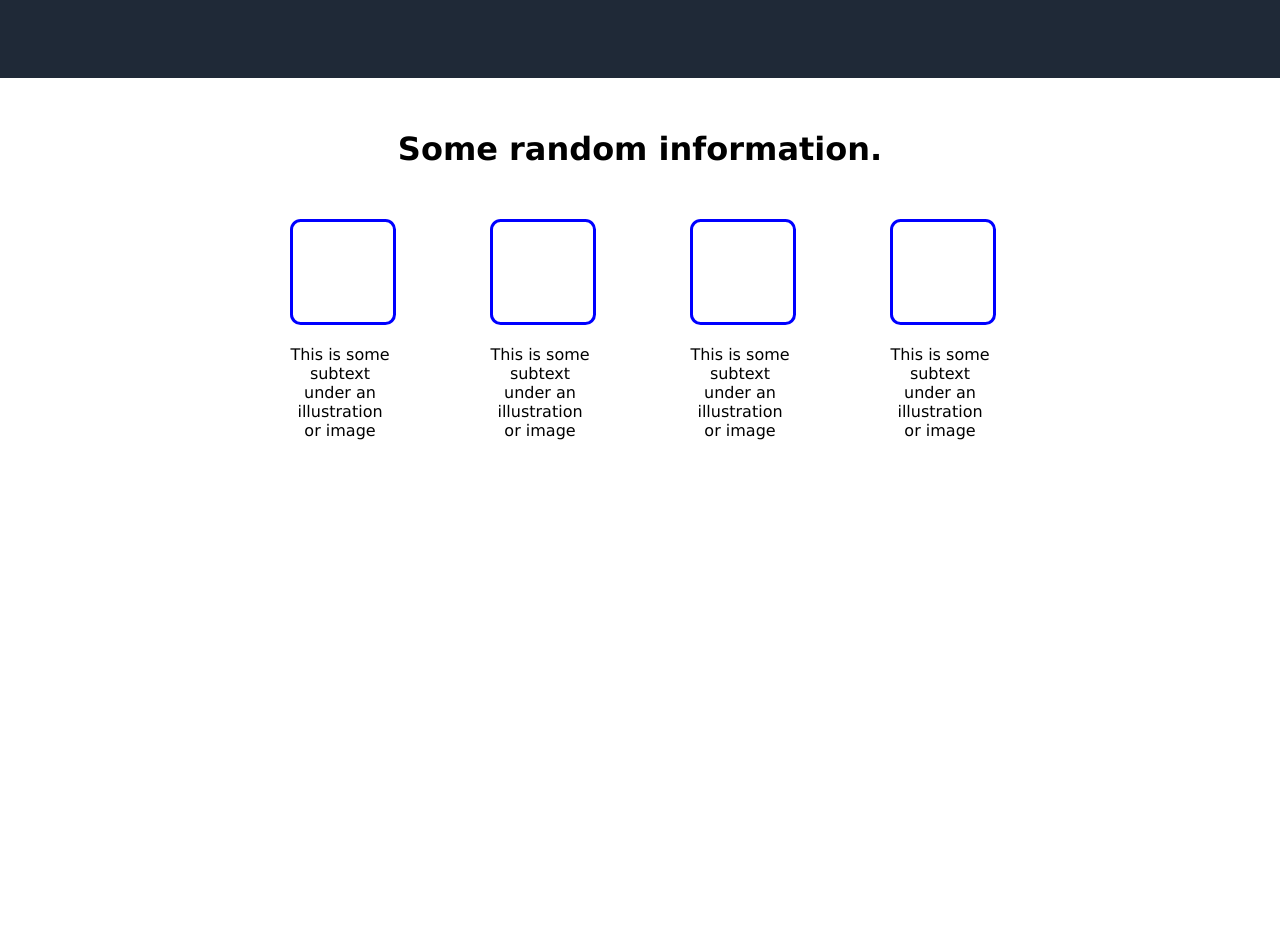
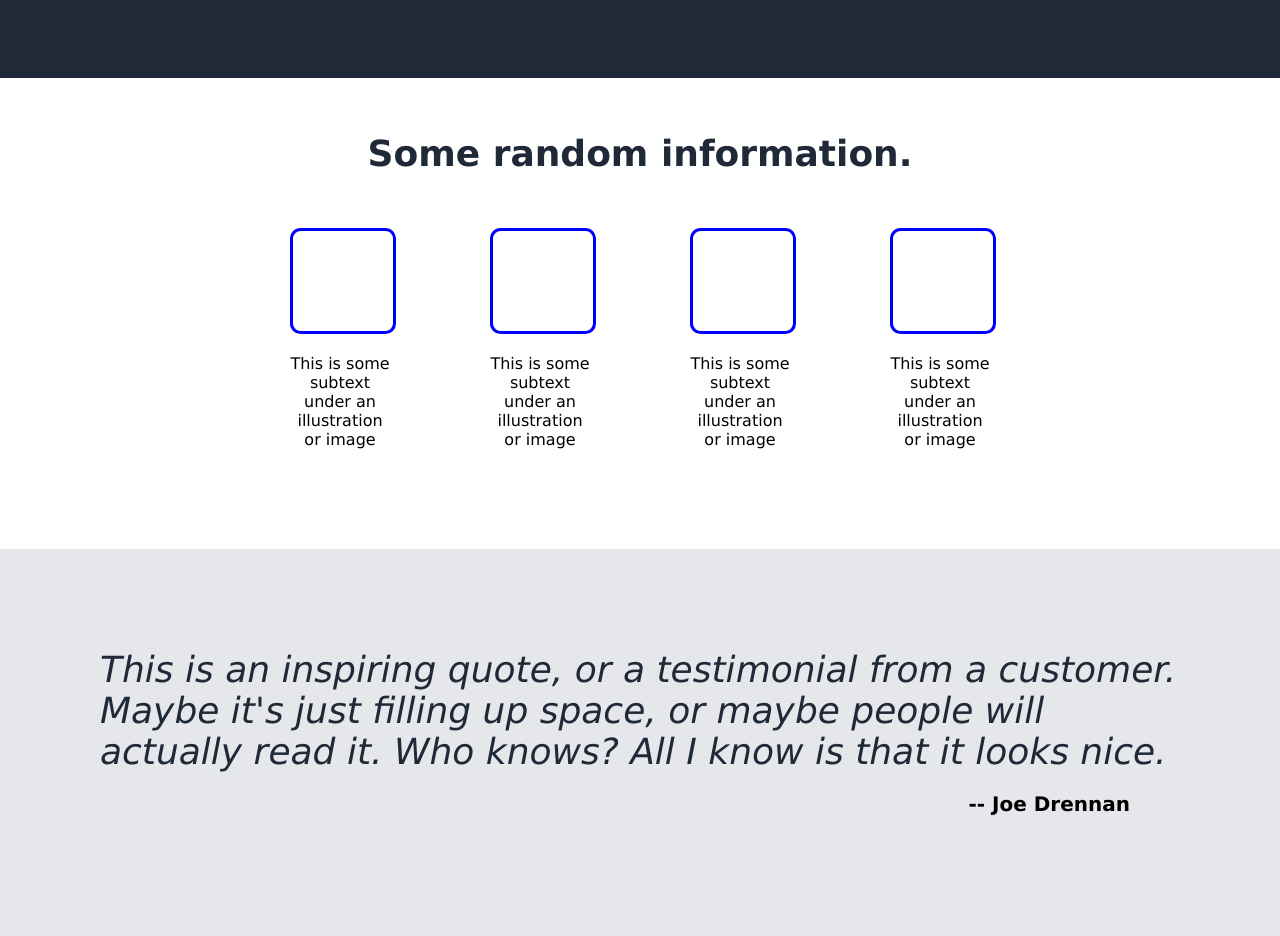
Before and after one commit to anon8683/Landing-page, a plain HTML site: page index.html in a window 1280 px wide. Shown: the part 480-1416 px from the top of the page. Before the commit the page ends 1020 px from the top, so only its background shows below. Drawn offline with Linux system fonts and the light colour scheme.

Commit message:
Added quote section

```diff
--- a/index.html
+++ b/index.html
@@ -19,14 +19,14 @@
             <div class="hero-text">
                 <h1 class="hero-main-text">This website is awesome</h1>
                 <p>This website has some subtext that goes here under the main title. It's a smaller font and the color is lower contrast</p>
-                <button class="button">Sign up</button>
+                <button>Sign up</button>
 
             </div>
             <p class="place">this is a placeholder for an image</p>
         </div>
 
         <div class="info-text">
-            <h1>Some random information.</h1>
+            <h1 class="info-header">Some random information.</h1>
         </div>
 
         <div class="info-container">
@@ -46,7 +46,14 @@
                 <div class="border"></div>
                 <div class="btext">This is some subtext under an illustration or image</div>
             </div>
+        </div>
 
+        <div class="quote-container">
+            <div class="quote">
+                <p class="quote-text">This is an inspiring quote, or a testimonial from a customer. Maybe it's just filling up space, or maybe people will actually read it. Who knows? All I know is that it looks nice.</p>
+                <div class="author">
+                    <p class="me">-- Joe Drennan</p>
+            </div>
         </div>
 
 
--- a/stylesheet.css
+++ b/stylesheet.css
@@ -46,7 +46,7 @@ button {
     padding: 8px 24px;
     font-size: 18px;
     color: #e5e7eb;
-    background-color: blue;
+    background-color: #3882f6;
     border-radius: 12px;
 }
 
@@ -70,6 +70,12 @@ button {
 .info-text {
     text-align: center;
     padding: 30px;
+}
+
+.info-header {
+    font-size: 36px;
+    font-weight: 800;
+    color: #1f2937;
 }
 
 .info {
@@ -101,3 +107,33 @@ button {
     text-align: center;
     padding-top: 20px;
 }
+
+.quote-container {
+    display: flex;
+    background-color: #e5e7eb;
+
+}
+
+.quote {
+    display: flex;
+    flex-wrap: wrap;
+    flex-direction: column;
+    justify-content: end;
+    align-items: flex-end;
+    padding: 100px;
+}
+
+
+.quote-text {
+    font-size: 36px;
+    font-style: italic;
+    font-weight: 100;
+    color: #1f2937;
+    margin: 0;
+}
+.author {
+    margin: 0;
+    font-weight: bold;
+    font-size: 20px;
+    padding-right: 50px;
+}
```
